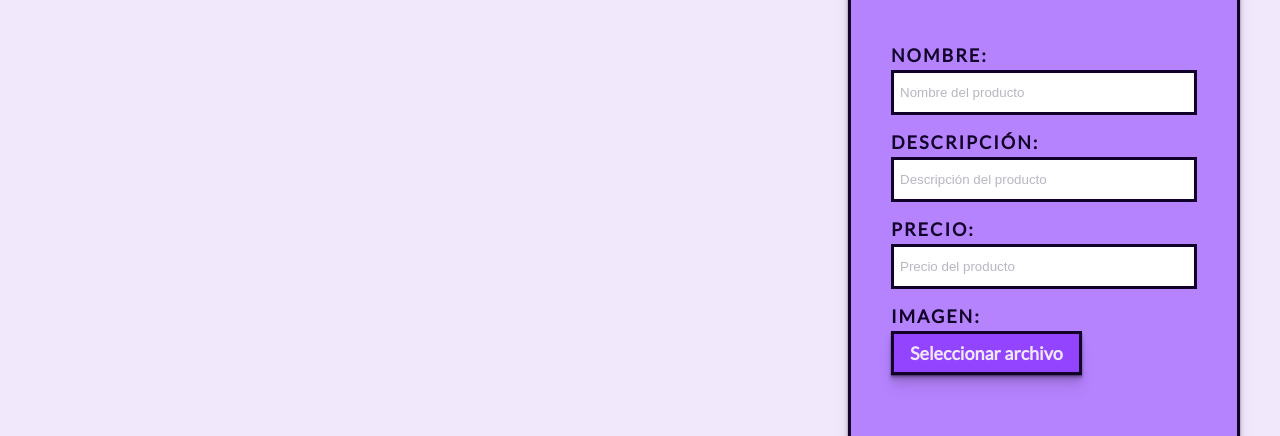
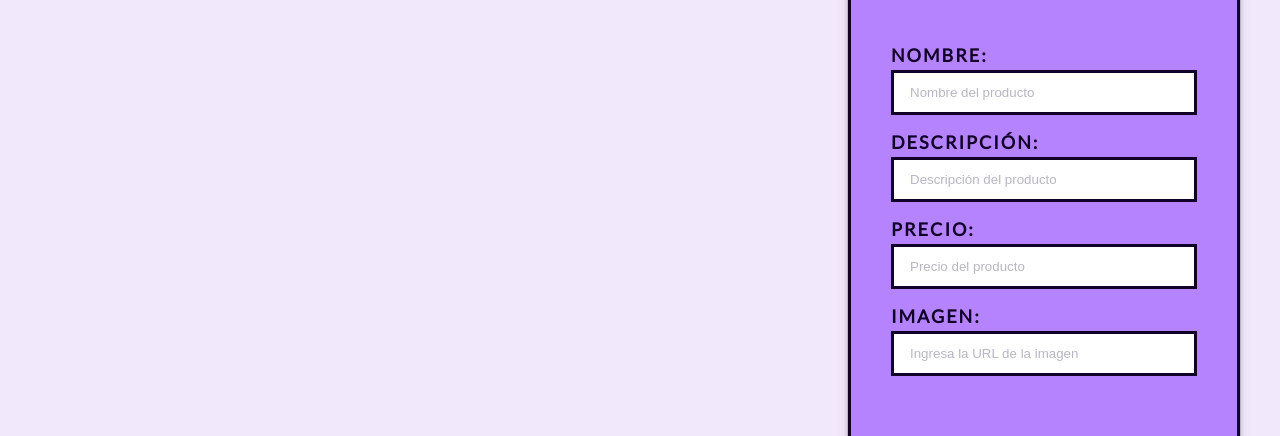
Before and after one commit to Guedevz/AluraGeek, a plain HTML site: page index.html in a window 1280 px wide. Shown: the part 359-795 px from the top of the page. Drawn offline with nearby package versions, Linux system fonts and the light colour scheme; no server answers.

Commit message:
[fix] Cambia el tipo de input para las imagenes, pasa de tipo file a url

```diff
--- a/css/styles.css
+++ b/css/styles.css
@@ -120,7 +120,7 @@ header {
 .form {
     grid-area: form;
     width: 100%;
-    height: 65.9rem;
+    height: 72.9rem;
     padding: var(--padding-border);
     border: var(--border-weight-MD) solid var(--primary-variant-shade-4);
     background-color: var(--primary-variant-tint-3);
@@ -155,7 +155,7 @@ header {
 .form__input {
     width: 100%;
     height: clamp(3.5rem, 4vw, 4.5rem);
-    padding: var(--spacing-6);
+    padding: var(--spacing-6) var(--spacing-16);
     outline: none;
     border: var(--border-weight-MD) solid var(--primary-variant-shade-4);
 }
@@ -164,16 +164,8 @@ header {
     color: var(--neutral-gray-30);
 }
 
-.form__input--file {
-    position: absolute;
-    opacity: 0;
-    pointer-events: none;
-}
-
-.form__btn--file {
-    display: inline-block;
+.form__input-image {
     margin-bottom: var(--spacing-48);
-    background-color: var(--primary-variant-tint-2);
 }
 
 /* ==============================  BUTTONS  ============================== */
--- a/index.html
+++ b/index.html
@@ -49,8 +49,7 @@
 
             <div class="form__group">
                 <label for="product-image" class="form__label">Imagen:</label>
-                <input type="file" id="product-image" name="product-image" class="form__input--file" accept="image/*" required>
-                <label for="product-image" class="form__btn form__btn--file">Seleccionar archivo</label>
+                <input type="url" id="product-image" name="product-image" placeholder="Ingresa la URL de la imagen" class="form__input form__input-image">
             </div>
 
             <div class="form__actions">
```
